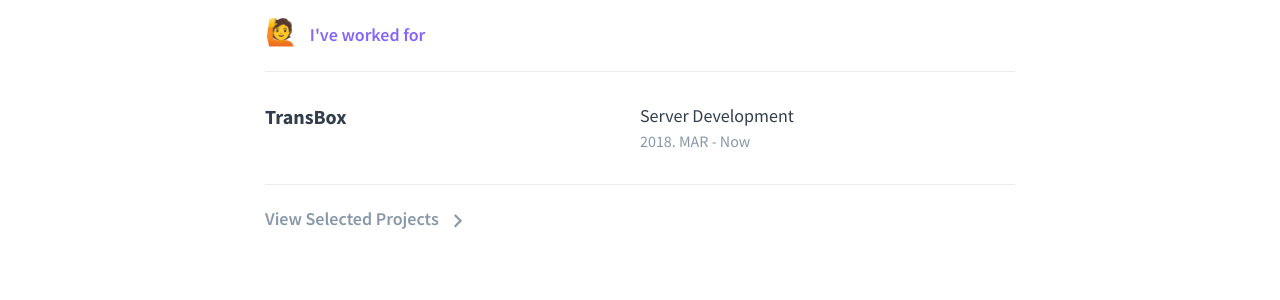
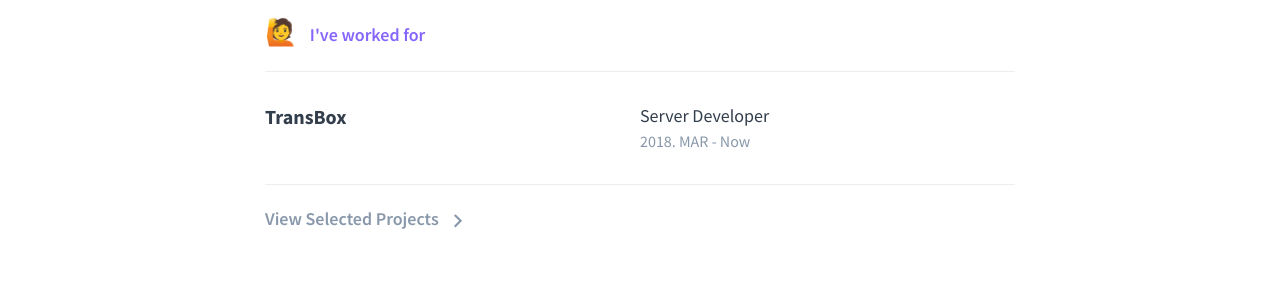
Before and after one commit to recordbook/recordbook.github.io, a Jekyll site: the page built from index.md, in a window 1280 px wide. Shown: the part 356-656 px from the top of the page. Built offline with Jekyll 4.4.1, drawn with Linux system fonts in a browser that asks for light colours.

Commit message:
Update experience.yml

```diff
--- a/_data/experience.yml
+++ b/_data/experience.yml
@@ -10,5 +10,5 @@
 
 first-place:
 - name: TransBox
-  role: Server Development
+  role: Server Developer
   date: 2018. MAR - Now
```
